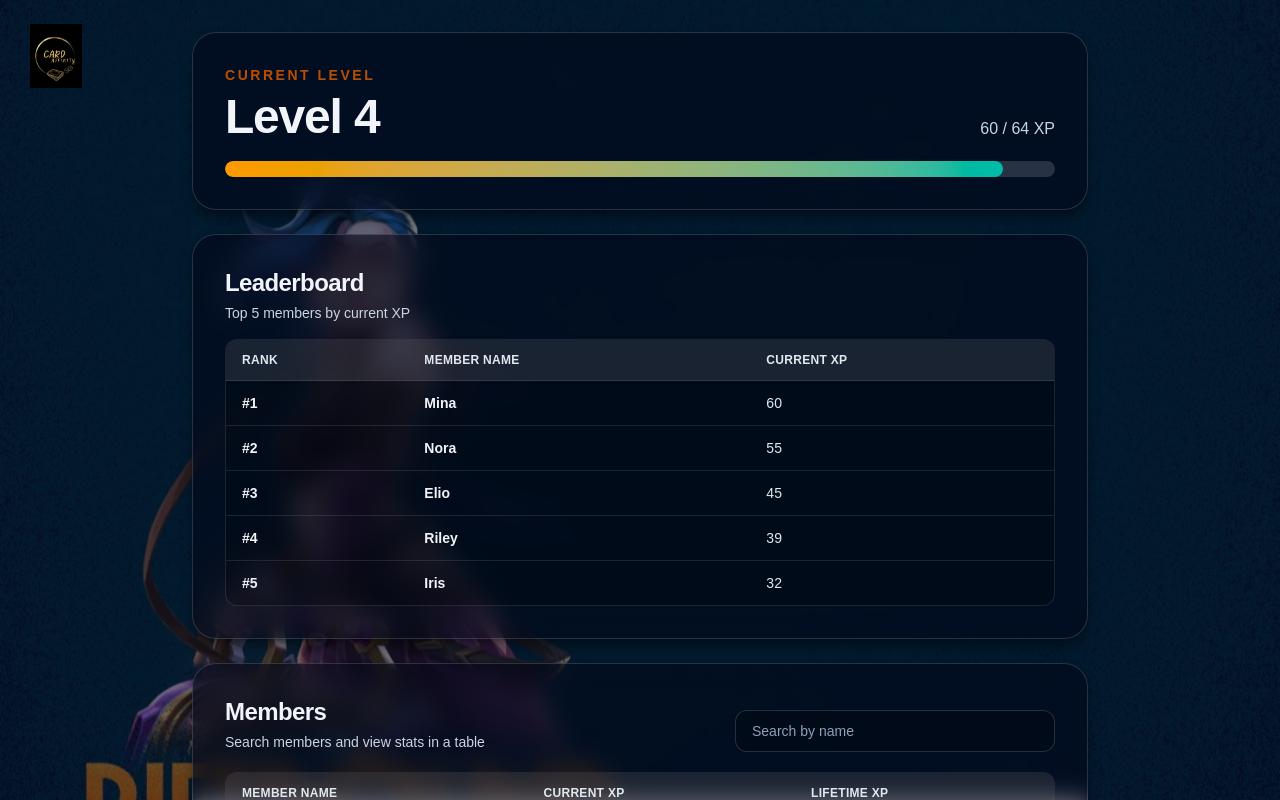
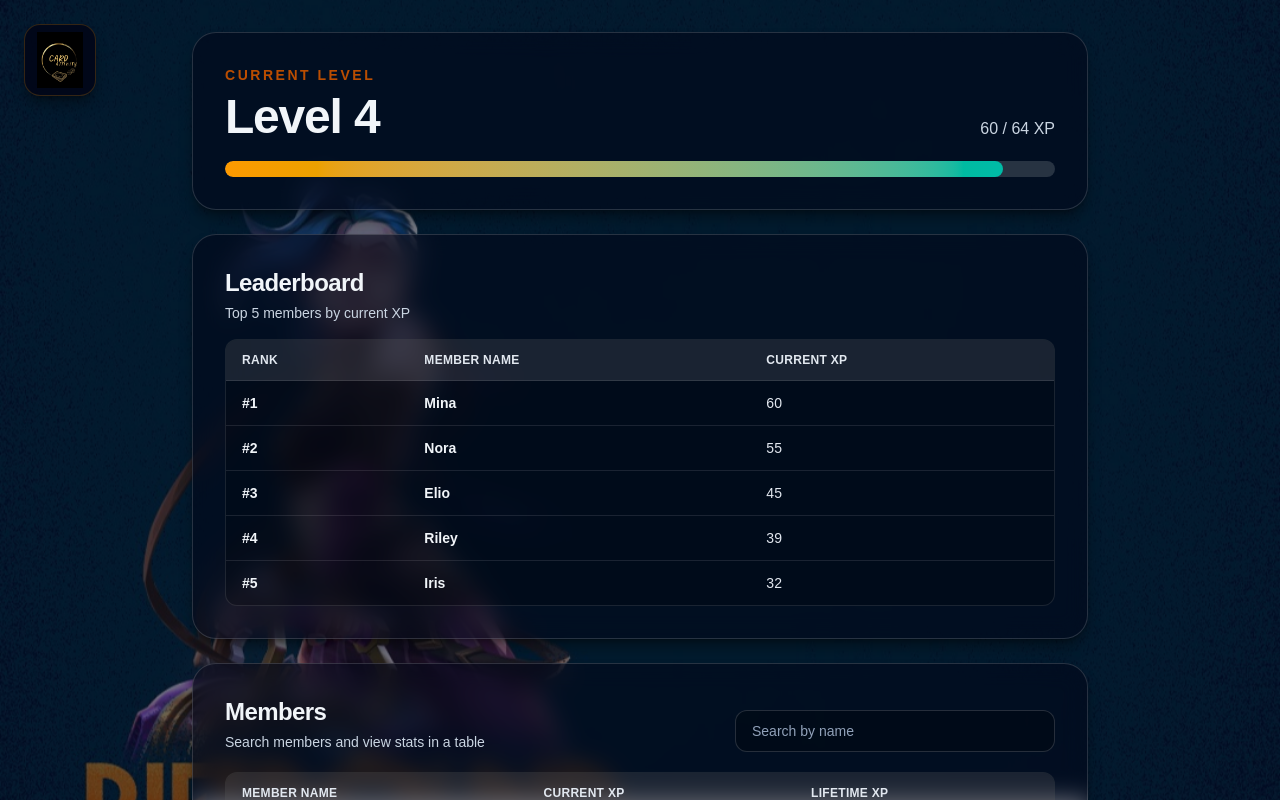
Before and after one commit to kclui-nus/rb-leveling, a Next.js app: page / in a window 1280 px wide. Shown: the top 800 px of the page. Built offline with nearby package versions, Linux system fonts and the light colour scheme.

Commit message:
Refine top-left logo badge

```diff
--- a/app/page.tsx
+++ b/app/page.tsx
@@ -108,14 +108,16 @@ export default function Home() {
   return (
     <div className="relative min-h-screen overflow-hidden px-4 py-8 text-slate-100 sm:px-8">
       <div className="fixed left-4 top-4 z-20 sm:left-6 sm:top-6">
+        <div className="flex h-16 w-16 items-center justify-center rounded-2xl border border-amber-500/20 bg-slate-950/90 p-2 shadow-lg shadow-black/40 sm:h-[4.5rem] sm:w-[4.5rem]">
         <Image
           src="/card-affinity-logo.jpeg"
           alt="Card Affinity logo"
-          width={96}
-          height={96}
-          className="h-14 w-14 rounded-lg object-contain sm:h-16 sm:w-16"
+          width={56}
+          height={56}
+          className="h-12 w-12 object-contain sm:h-14 sm:w-14"
           priority
         />
+        </div>
       </div>
       <div
         className="fixed inset-0 -z-10 bg-cover bg-center bg-no-repeat"
```
